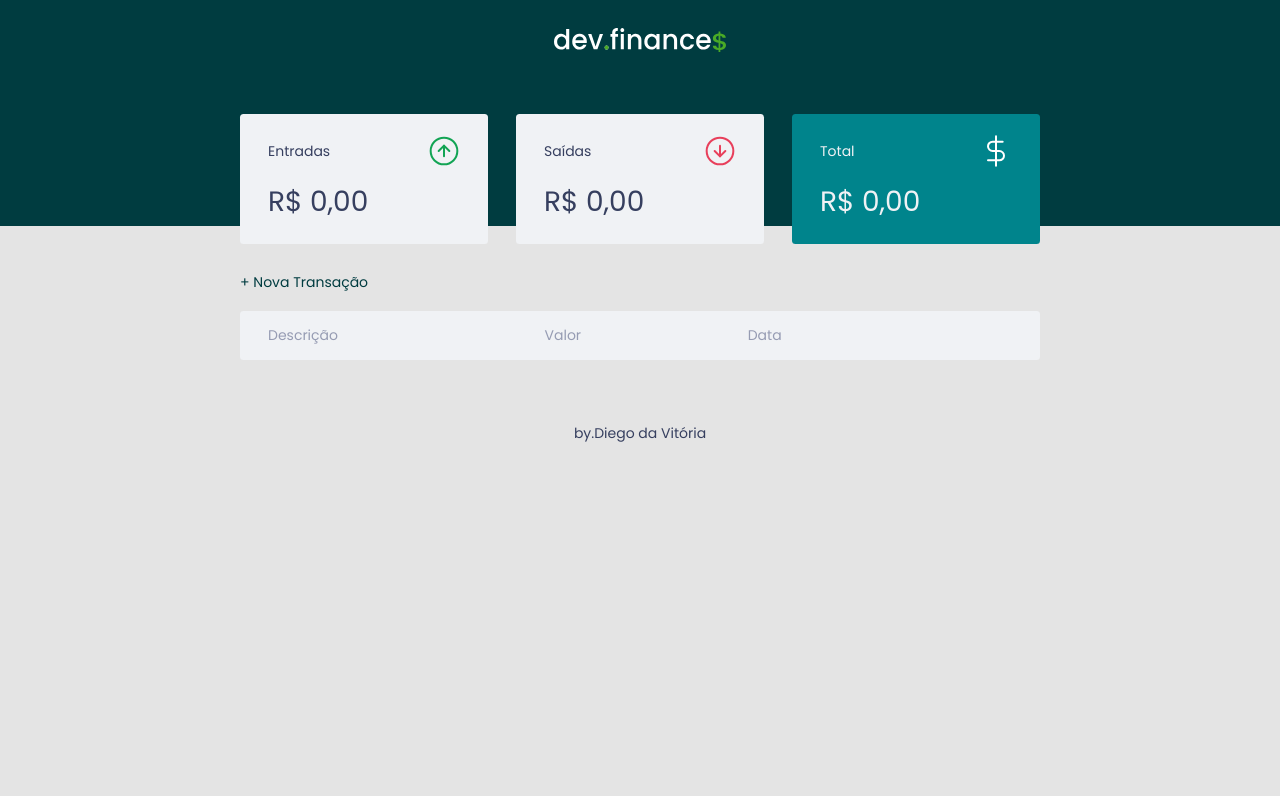
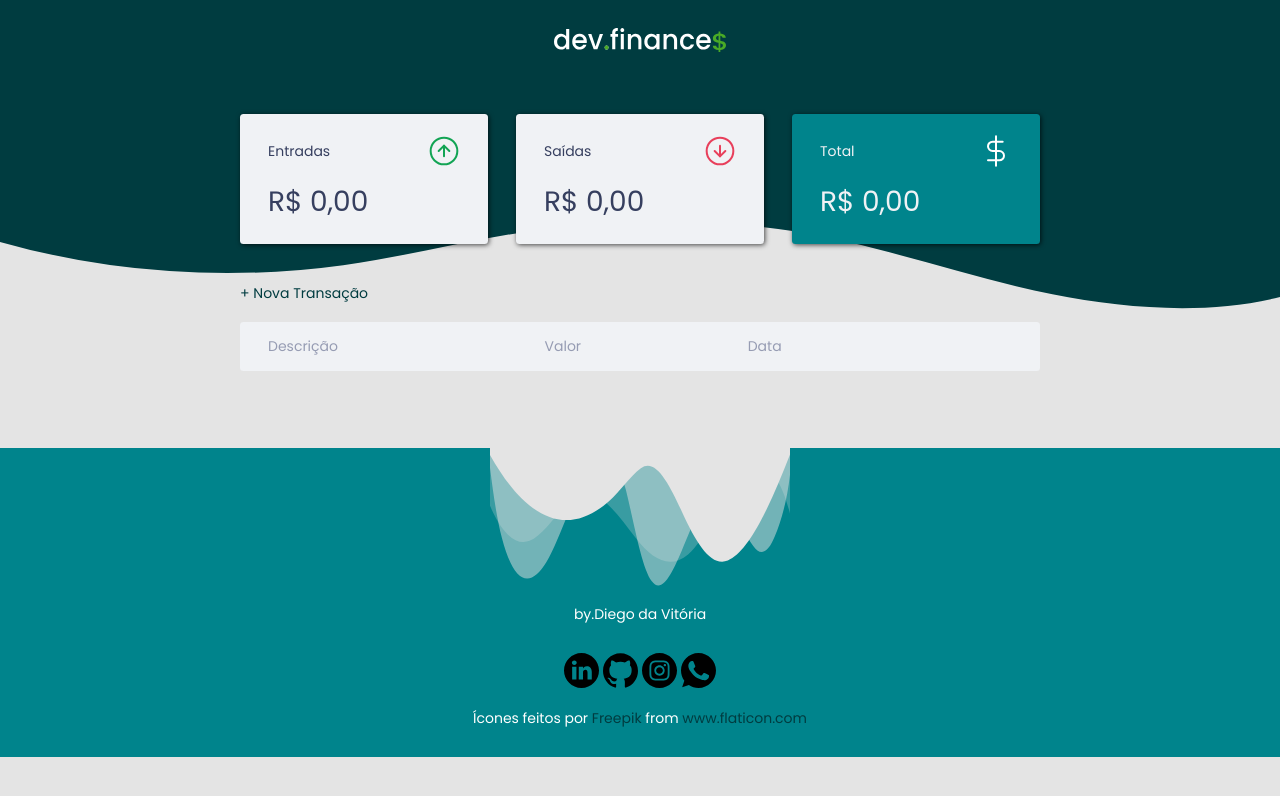
Before and after one commit to DiegodaVitoria/MaratonaDiscovery, a plain HTML site: page index.html in a window 1280 px wide. Drawn offline with Linux system fonts and the light colour scheme.

Commit message:
add wave colors

```diff
--- a/index.html
+++ b/index.html
@@ -13,7 +13,13 @@
         <header>
             <img src="./assets/logo.svg" alt="Logo Dev Finance">
         </header>
-
+        <main>
+            <div class="custom-shape-divider-top-1612709922">
+                <svg data-name="Layer 1" xmlns="http://www.w3.org/2000/svg" viewBox="0 0 1200 120" preserveAspectRatio="none">
+                    <path d="M321.39,56.44c58-10.79,114.16-30.13,172-41.86,82.39-16.72,168.19-17.73,250.45-.39C823.78,31,906.67,72,985.66,92.83c70.05,18.48,146.53,26.09,214.34,3V0H0V27.35A600.21,600.21,0,0,0,321.39,56.44Z" class="shape-fill"></path>
+                </svg>
+            </div>
+        </main>
         <main class="container">
             <section id="balance">
                 <h2 class="sr-only">Balanço</h2>
@@ -130,7 +136,19 @@
             </div>
         </div>
 
-        <footer><p>by.Diego da Vitória</p></footer>
+        <footer>
+            <div class="custom-shape-divider-top-1612716745">
+                <img src="./assets/wavesOpacity.svg" alt="" srcset="">
+            </div>
+            <p>by.Diego da Vitória</p>
+            <div class="social">
+                <a href="https://www.linkedin.com/in/diego-da-vitoria/"><img src="./assets/linkedin.svg" alt="Linkedin" ></a>
+                <a href="https://github.com/DiegodaVitoria"><img src="./assets/github.svg" alt="github" ></a>
+                <a href="https://www.instagram.com/diego_davitoria/"><img src="./assets/instagram.svg" alt="Facebook" ></a>
+                <a href="https://whats.link/diegodavitoria"><img src="./assets/whatsapp.svg" alt="whatsapp +5527997511889" ></a>
+            </div>
+            <div id="credito">Ícones feitos por <a href="https://www.freepik.com" title="Freepik">Freepik</a> from <a href="https://www.flaticon.com/br/" title="Flaticon">www.flaticon.com</a></div>
+        </footer>
 
         <script src="./scripts.js"></script>
     </body>
--- a/style.css
+++ b/style.css
@@ -23,6 +23,30 @@ body {
  background: var(--branco-escuro) ;
  font-family: 'Poppins', sans-serif;
 }
+
+/**/
+.custom-shape-divider-top-1612709922 {
+  position: absolute;
+  top: 0;
+  left: 0;
+  width: 100%;
+  overflow: hidden;
+  line-height: 0;
+  margin-top: 220px;
+  z-index: -5;
+}
+
+.custom-shape-divider-top-1612709922 svg {
+  position: relative;
+  display: block;
+  width: calc(100% + 1.3px);
+  height: 96px;
+}
+
+.custom-shape-divider-top-1612709922 .shape-fill {
+  fill: #003C40;
+}
+/**/
 
 .sr-only {
  position: absolute;
@@ -84,7 +108,7 @@ button:hover{
 
 .button.new {
  display: inline-block;
- margin-bottom: .8rem;
+ margin: .8rem 0;
 
 }
 
@@ -113,10 +137,7 @@ header {
  text-align: center;
 }
 
-header h1#logo {
- color: var(--branco);
- font-weight: 100;
-}
+
 
 #balance {
  margin-top: -8rem;
@@ -138,6 +159,7 @@ header h1#logo {
  margin-bottom: 2rem;
 
  color: #363f5f;
+ box-shadow: 1px 1px 5px rgba(0, 0, 0, 0.7);
 }
 
 .card h3 {
@@ -163,8 +185,9 @@ header h1#logo {
 /* ---------- table ---------- */
 #transaction{
  display: block;
- width: 100%;
  overflow-x: auto;
+width: min(90vw, 800px);
+ margin: auto 0 5rem;
 }
 #data-table {
  width: 100%;
@@ -300,10 +323,24 @@ input {
 /* ---------- Footer ---------- */
 footer {
  text-align: center;
- padding: 4rem 0 2rem;
- color: #363f5f;
+ padding: 0rem 0 2rem;
+ color: #ffffff;
  opacity: 1.6;
+
+ background: var(--verde);
 }
+
+.social img {
+  display: inline-flex;
+  justify-content: center;
+  width: 2.5rem;
+  color: #969cb3;
+  padding: 2rem 0 1rem;
+ }
+
+ .credito a {
+   color: #707070;
+ }
 
 
 /* ------------- Responsive -------*/
```
Also changed, not shown: assets/github.svg (added), assets/instagram.svg (added), assets/linkedin.svg (added), assets/logo-do-facebook.svg (added), assets/wavesOpacity.svg (added), assets/whatsapp.svg (added).
